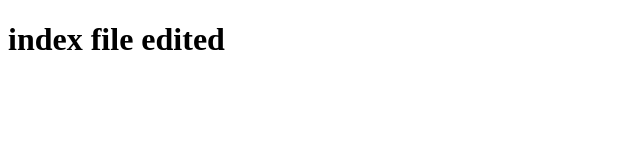
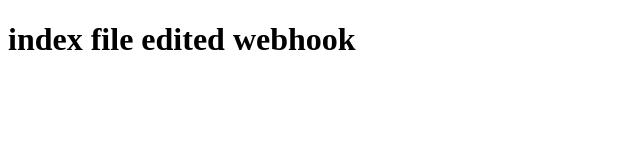
Before and after one commit to Fattehali/program, a plain HTML site: page index.html in a window 1280 px wide. Shown: the whole page, without its empty margins (0-640 px from the left). Drawn offline with Linux system fonts and the light colour scheme.

Commit message:
Update index.html

```diff
--- a/index.html
+++ b/index.html
@@ -2,7 +2,7 @@
 <html>
 <body>
 
-<h1>index file edited</h1>
+<h1>index file edited webhook</h1>
 
 
 </body>
```
